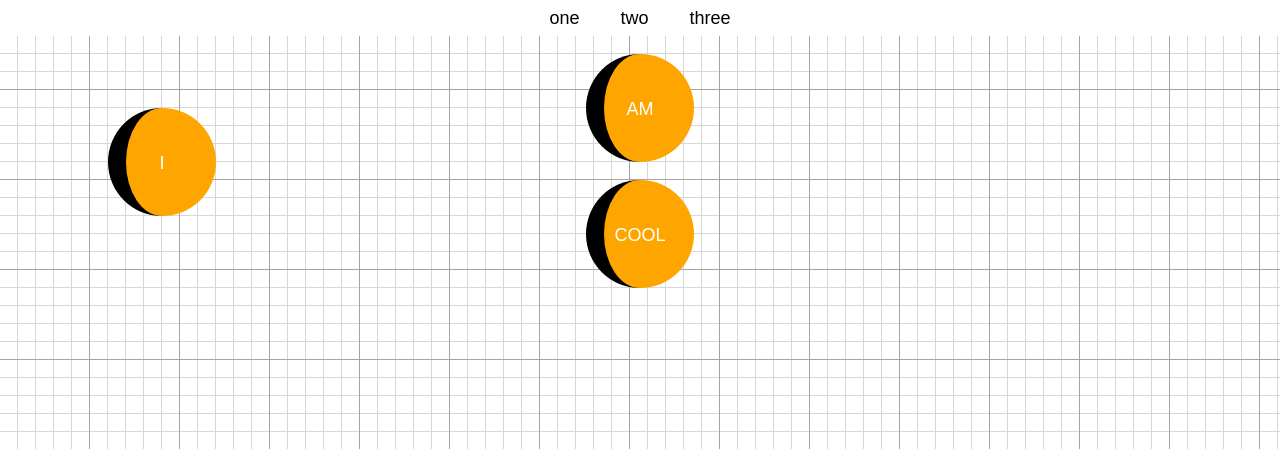
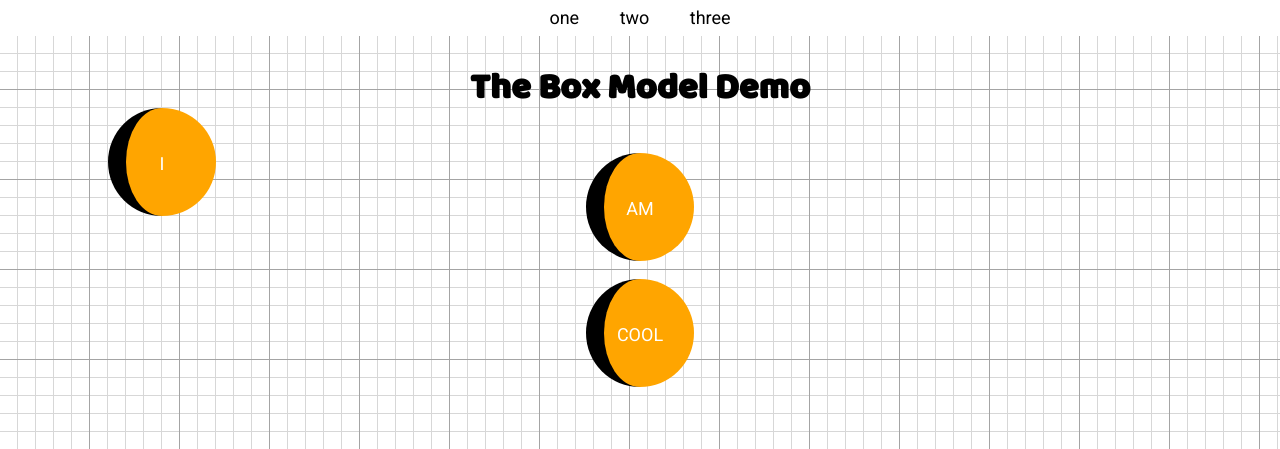
Before and after one commit to tholsti/exercises-2018-autumn, a plain HTML site: page day04-css-layout/demo-layout/index.html in a window 1280 px wide. Shown: the top 449 px of the page. Drawn offline with Linux system fonts and the light colour scheme.

Commit message:
Baloo font in box model demo.

```diff
--- a/day04-css-layout/demo-leyout/index.html
+++ b/day04-css-layout/demo-layout/index.html
@@ -4,6 +4,7 @@
   <meta charset="UTF-8">
   <meta name="viewport" content="width=device-width, initial-scale=1.0">
   <meta http-equiv="X-UA-Compatible" content="ie=edge">
+  <link href="https://fonts.googleapis.com/css?family=Roboto:400,700" rel="stylesheet">
   <link rel="stylesheet" href="style.css">
   <title>The Box Model Demo</title>
 </head>
@@ -13,6 +14,8 @@
     <span>two</span>
     <span>three</span>
   </nav>
+
+  <h1>The Box Model Demo</h1>
 
   <div class="box pos1">
     I
--- a/day04-css-layout/demo-leyout/style.css
+++ b/day04-css-layout/demo-layout/style.css
@@ -1,9 +1,16 @@
+@font-face {
+  font-family: 'Baloo';
+  src: url('fonts/Baloo-Regular.woff2') format('woff2');
+  font-weight: normal;
+  font-style: normal;
+}
+
 * {
   box-sizing: border-box;
 }
 
 html {
-  font-family: sans-serif;
+  font-family: 'Roboto', sans-serif;
   font-size: 18px;
 }
 
@@ -12,6 +19,12 @@ body {
   width: 100vw;
   height: 100vh;
   background-image: url('img/grid.png');
+}
+
+h1 {
+  font-family: 'Baloo', sans-serif;
+  text-align: center;
+  margin-bottom: 2rem;
 }
 
 nav {
```
Also changed, not shown: day04-css-layout/demo-layout/fonts/Baloo-Regular.woff2 (added), day04-css-layout/demo-layout/img/grid.png (renamed from day04-css-layout/demo-leyout/img/grid.png).
